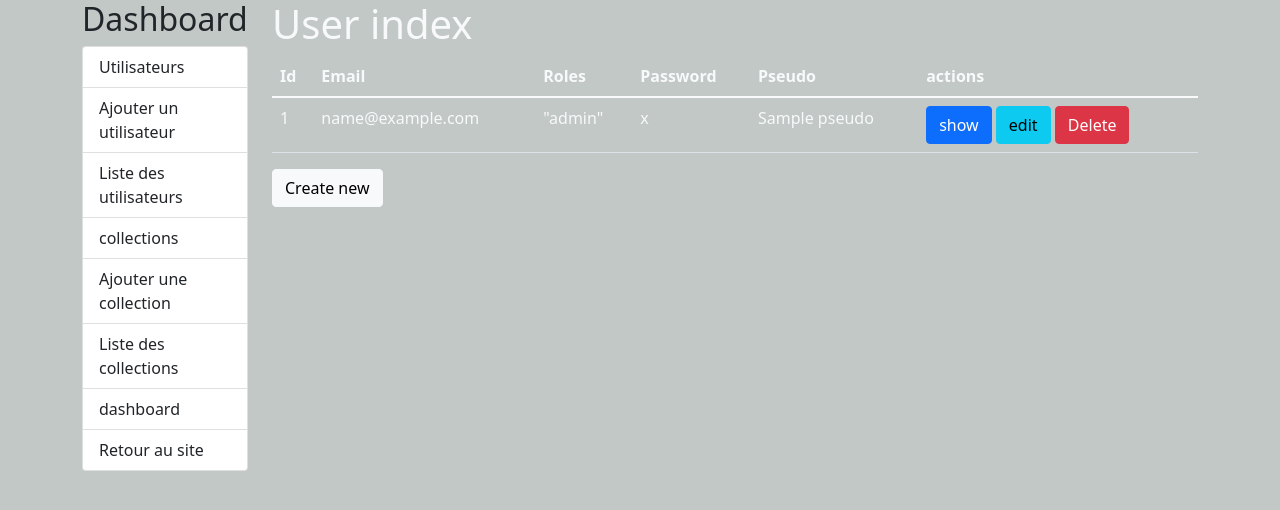
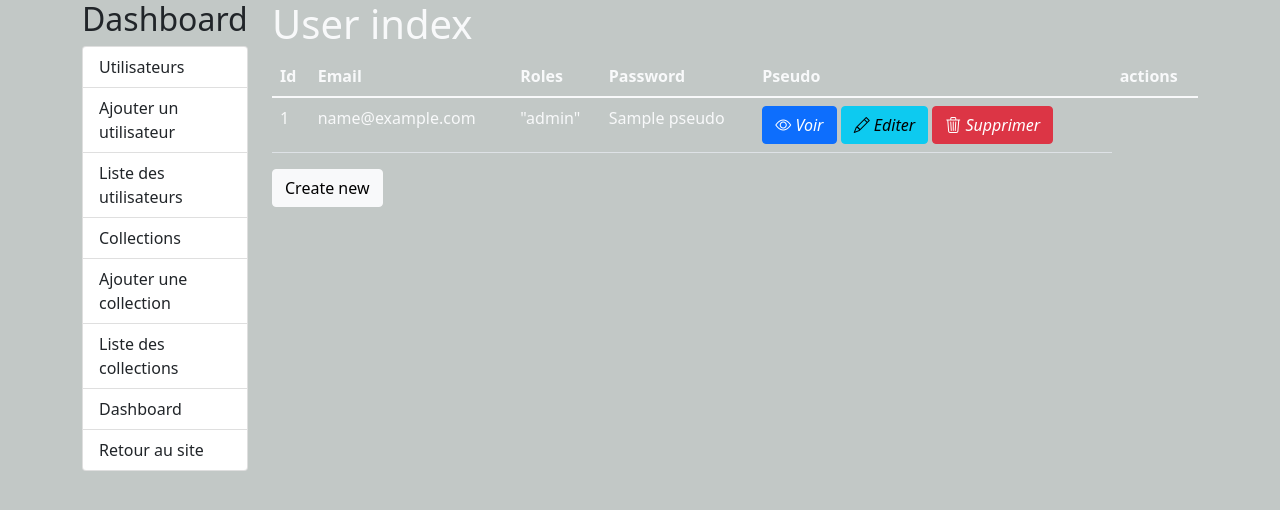
Before and after one commit to Daixois/stock, a Symfony app: template templates/admin/user/index.html.twig in a window 1280 px wide. Shown: the top 510 px of the page. Run offline with Twig, Linux system fonts and the light colour scheme; the template is opened without the code that fills it: most values are stand-ins (such as "Sample title", 1, 10 or a date in 2020); some libraries are stand-ins or nearby versions.

Commit message:
add brgin design

```diff
--- a/src/Form/UserType.php
+++ b/src/Form/UserType.php
@@ -6,6 +6,7 @@ use App\Entity\User;
 use Symfony\Component\Form\AbstractType;
 use Symfony\Component\Form\Extension\Core\Type\ChoiceType;
 use Symfony\Component\Form\Extension\Core\Type\PasswordType;
+use Symfony\Component\Form\Extension\Core\Type\SubmitType;
 use Symfony\Component\Form\Extension\Core\Type\TextType;
 use Symfony\Component\Form\FormBuilderInterface;
 use Symfony\Component\OptionsResolver\OptionsResolver;
@@ -26,7 +27,7 @@ class UserType extends AbstractType
                 'multiple' => true,
                 'expanded' => true
             ])
-
+            ->add('Save', SubmitType::class)
         ;
     }
 
--- a/templates/admin.html.twig
+++ b/templates/admin.html.twig
@@ -26,14 +26,14 @@
                     <h2>Dashboard</h2>
                     <div class="list-group">
 
-                        <a href="{{ path('admin_user_index') }}" class="list-group-item list-group-item-action}}" aria-current="true">Utilisateurs</a>
+                        <a class="list-group-item list-group-item-action}}" aria-current="true">Utilisateurs</a>
                             <a href="{{ path('admin_user_new') }}" class="list-group-item list-group-item-action}}" aria-current="true">Ajouter un utilisateur</a>
                             <a href="{{ path('admin_user_index') }}" class="list-group-item list-group-item-action}}" aria-current="true">Liste des utilisateurs</a>
 
-                        <a href="{{ path('admin_collections_index') }}" class="list-group-item list-group-item-action}}" aria-current="true">collections</a>
+                        <a class="list-group-item list-group-item-action}}" aria-current="true">Collections</a>
                             <a href="{{ path('admin_collections_new') }}" class="list-group-item list-group-item-action}}" aria-current="true">Ajouter une collection</a>
                             <a href="{{ path('admin_collections_index') }}" class="list-group-item list-group-item-action}}" aria-current="true">Liste des collections</a>
-                        <a href="{{ path('admin_dashboard') }}" class="list-group-item list-group-item-action}}" aria-current="true">dashboard</a>
+                        <a href="{{ path('admin_dashboard') }}" class="list-group-item list-group-item-action}}" aria-current="true">Dashboard</a>
 
                         <a href="{{ path('home') }}" class="list-group-item list-group-item-action}}" aria-current="true">Retour au site</a>
 
--- a/templates/admin/collections/index.html.twig
+++ b/templates/admin/collections/index.html.twig
@@ -23,9 +23,9 @@
                 <td>{{ collection.id }}</td>
                 <td>{{ collection.Type }}</td>
                 <td>
-                    <a href="{{ path('admin_collections_show', {'id': collection.id}) }}">show</a>
-                    <a href="{{ path('admin_collections_edit', {'id': collection.id}) }}">edit</a>
-                    <a href="{{ path('admin_user_edit', {'id': collection.id}) }}" class="btn btn-danger">Delete</a>
+                    <a href="{{ path('admin_collections_show', {'id': collection.id}) }}" class="btn btn-primary"><i class="bi bi-eye"> Voir</i></a>
+                    <a href="{{ path('admin_collections_edit', {'id': collection.id}) }}" class="btn btn-info"><i class="bi bi-pencil"> Editer</i></a>
+                    <a href="{{ path('admin_user_edit', {'id': collection.id}) }}" class="btn btn-danger"><i class="bi bi-trash"> Supprimer</i></a>
                 </td>
             </tr>
         {% else %}
--- a/templates/admin/collections/new.html.twig
+++ b/templates/admin/collections/new.html.twig
@@ -9,6 +9,6 @@
 
             {{ include('admin/collections/_form.html.twig') }}
 
-        <a href="{{ path('admin_collections_index') }}">back to list</a>
+        <a href="{{ path('admin_collections_index') }}" class="btn btn-dark"><i class="bi bi-backspace"> Back to list</i></a>
     </div>
 {% endblock %}
--- a/templates/admin/collections/show.html.twig
+++ b/templates/admin/collections/show.html.twig
@@ -22,7 +22,7 @@
         </tbody>
     </table>
 
-    <a href="{{ path('admin_collections_index') }}">back to list</a>
+    <a href="{{ path('admin_collections_index') }}"><i class="bi bi-backspace"></i> Back to list</a>
 
     <a href="{{ path('admin_collections_edit', {'id': collection.id}) }}">edit</a>
 
--- a/templates/admin/user/index.html.twig
+++ b/templates/admin/user/index.html.twig
@@ -29,13 +29,12 @@
                 <td>{{ user.id }}</td>
                 <td>{{ user.email }}</td>
                 <td>{{ user.roles ? user.roles|json_encode : '' }}</td>
-                <td>{{ user.password }}</td>
+                {# <td>{{ user.password }}</td> #}
                 <td>{{ user.Pseudo }}</td>
                 <td>
-                    <a href="{{ path('admin_user_show', {'id': user.id}) }}"  class="btn btn-primary" role="button">show</a>
-                    <a href="{{ path('admin_user_edit', {'id': user.id}) }}" class="btn btn-info" role="button">edit</a>
-                    <a href="{{ path('admin_user_edit', {'id': user.id}) }}" class="btn btn-danger">Delete</a>
-
+                    <a href="{{ path('admin_user_show', {'id': user.id}) }}" class="btn btn-primary"><i class="bi bi-eye"> Voir</i></a>
+                    <a href="{{ path('admin_user_edit', {'id': user.id}) }}" class="btn btn-info"><i class="bi bi-pencil"> Editer</i></a>
+                    <a href="{{ path('admin_user_edit', {'id': user.id}) }}" class="btn btn-danger"><i class="bi bi-trash3"> Supprimer</i></a>
                 </td>
             </tr>
         {% else %}
--- a/templates/admin/user/new.html.twig
+++ b/templates/admin/user/new.html.twig
@@ -13,6 +13,6 @@
 
         {{ include('admin/user/_form.html.twig') }}
 
-    <a href="{{ path('admin_user_index') }}">back to list</a>
+    <a href="{{ path('admin_user_index') }}" class="btn btn-dark"><i class="bi bi-backspace"> Back to list</i></a>
 </div>
 {% endblock %}
--- a/templates/registration/register.html.twig
+++ b/templates/registration/register.html.twig
@@ -16,6 +16,6 @@
         }) }}
         {# {{ form_row(registrationForm.agreeTerms) }} #}
 
-        <button type="submit" class="btn">Register</button>
     {{ form_end(registrationForm) }}
+
 {% endblock %}
```
Also changed, not shown: src/Form/RegistrationType.php (+8 -14 lines), templates/admin/user/show.html.twig (+4 -4 lines), templates/partials/_nav.html.twig (+9 -1 lines), 1 other file.
